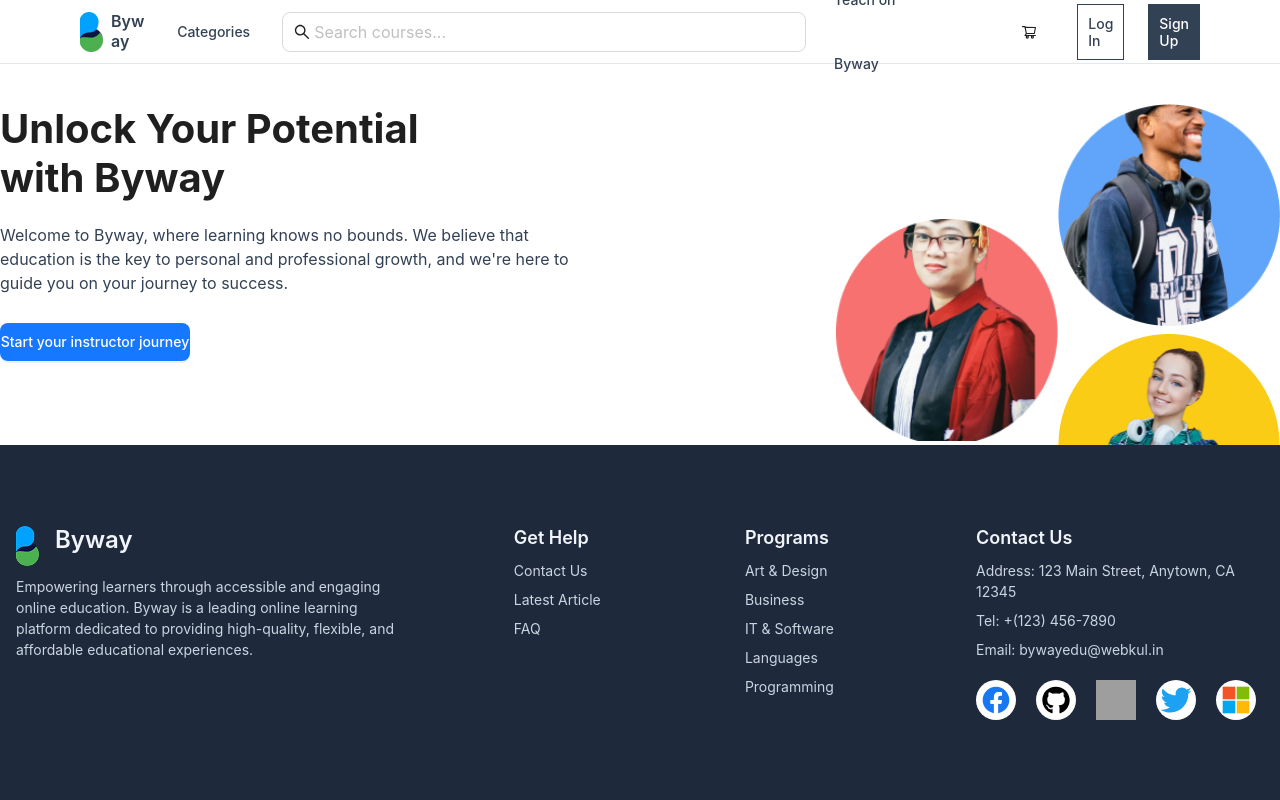
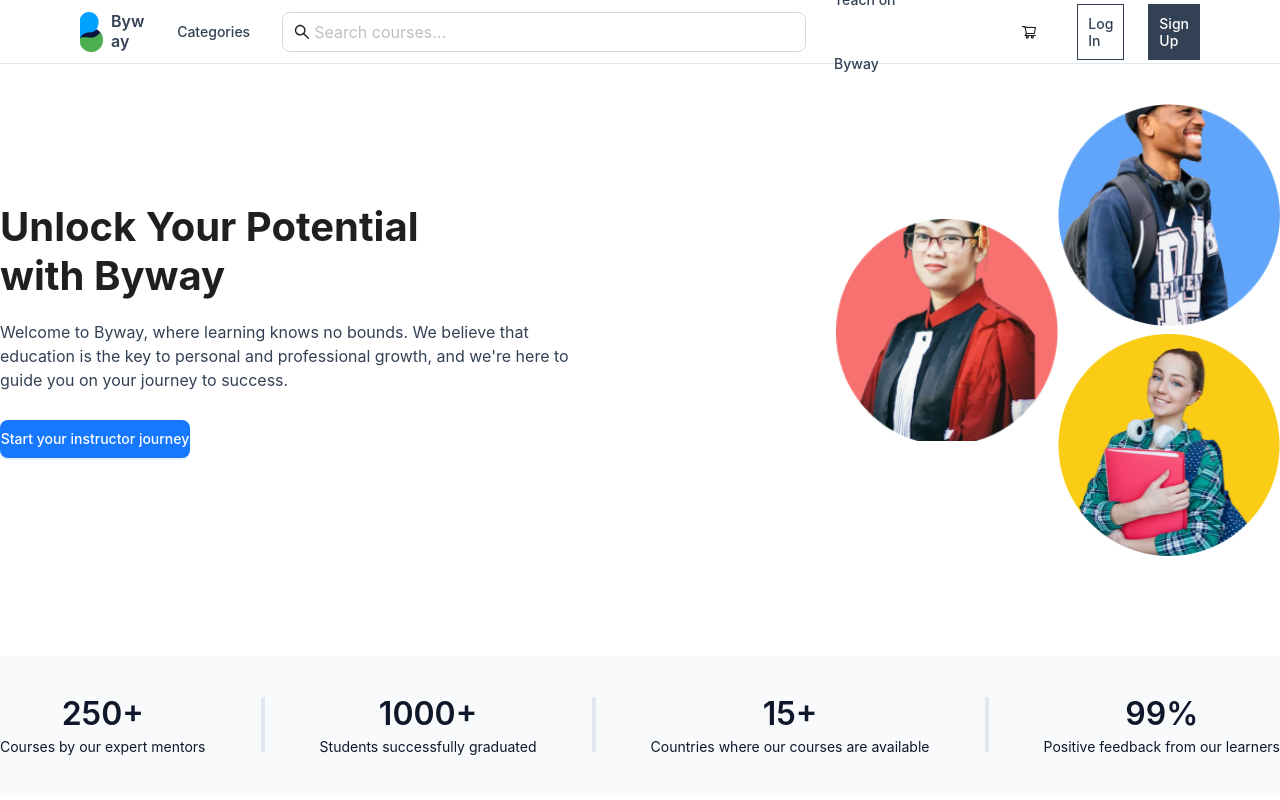
Before and after one commit to dumkaguv/ebs-internship, a React (Vite) app in the folder apps/ebs-internship/: page / in a window 1280 px wide. Shown: the top 800 px of the page. Built offline with nearby package versions, Linux system fonts and the light colour scheme; grey boxes are pictures that could not be loaded.

Commit message:
feat: add metrics component

```diff
--- a/apps/ebs-internship/src/assets/styles/globals/_globals.scss
+++ b/apps/ebs-internship/src/assets/styles/globals/_globals.scss
@@ -1,9 +1,3 @@
-html,
-body,
-#root {
-  height: 100dvh;
-}
-
 body {
   display: flex;
   flex-direction: column;
--- a/apps/ebs-internship/src/assets/styles/globals/_variables.scss
+++ b/apps/ebs-internship/src/assets/styles/globals/_variables.scss
@@ -8,6 +8,7 @@
   --color-dark: #000;
 
   --color-grey-border: #e2e8f0;
+  --color-grey-bg: #f8fafc;
 
   --transition-duration: 0.2s;
 }
--- a/apps/ebs-internship/src/components/Hero/Hero.tsx
+++ b/apps/ebs-internship/src/components/Hero/Hero.tsx
@@ -10,6 +10,7 @@
       <Container>
         <Flex
           justify="space-between"
+          align="center"
           gap={16}
         >
           <Flex
--- /dev/null
+++ b/apps/ebs-internship/src/components/Metrics/Metrics.tsx
@@ -0,0 +1,61 @@
+import { Container, Section } from "@/components";
+import styles from "./metrics.module.scss";
+import { Divider, Flex } from "antd";
+import { Fragment } from "react/jsx-runtime";
+
+const data = [
+  {
+    count: "250+",
+    description: "Courses by our expert mentors",
+  },
+  {
+    count: "1000+",
+    description: "Students successfully graduated",
+  },
+  {
+    count: "15+",
+    description: "Countries where our courses are available",
+  },
+  {
+    count: "99%",
+    description: "Positive feedback from our learners",
+  },
+] as const;
+
+const Metrics = () => {
+  return (
+    <Section className={styles.metrics}>
+      <Container>
+        <dl className={styles.metricsList}>
+          {data.map((item, i) => (
+            <Fragment key={item.description}>
+              <Flex
+                gap={6}
+                vertical
+                align="center"
+                justify="center"
+              >
+                <dt className={styles.metricsCount}>{item.count}</dt>
+                <dd className={styles.metricsDescription}>
+                  {item.description}
+                </dd>
+              </Flex>
+              {i !== data.length - 1 && (
+                <Divider
+                  type="vertical"
+                  size="large"
+                  style={{
+                    height: 55,
+                    alignSelf: "center",
+                  }}
+                />
+              )}
+            </Fragment>
+          ))}
+        </dl>
+      </Container>
+    </Section>
+  );
+};
+
+export default Metrics;
--- /dev/null
+++ b/apps/ebs-internship/src/components/Metrics/index.ts
@@ -0,0 +1 @@
+export { default as Metrics } from "./Metrics";
--- /dev/null
+++ b/apps/ebs-internship/src/components/Metrics/metrics.module.scss
@@ -0,0 +1,21 @@
+.metrics {
+  background-color: var(--color-grey-bg);
+  color: var(--color-grey-900);
+
+  &List {
+    display: flex;
+    justify-content: space-between;
+    align-items: center;
+    margin-bottom: 0;
+  }
+
+  &Count {
+    font-size: 32px;
+    font-weight: 600;
+  }
+
+  &Description {
+    font-size: 14px;
+    margin-bottom: 0;
+  }
+}
--- /dev/null
+++ b/apps/ebs-internship/src/components/Section.tsx
@@ -0,0 +1,16 @@
+import { FC, HTMLAttributes, PropsWithChildren } from "react";
+
+type Props = HTMLAttributes<HTMLDivElement>;
+
+const Section: FC<PropsWithChildren<Props>> = ({ children, ...props }) => {
+  return (
+    <section
+      style={{ marginBlock: "60px", paddingBlock: "40px" }}
+      {...props}
+    >
+      {children}
+    </section>
+  );
+};
+
+export default Section;
--- a/apps/ebs-internship/src/components/index.ts
+++ b/apps/ebs-internship/src/components/index.ts
@@ -2,4 +2,7 @@
 export { Footer } from "./Footer";
 export { Hero } from "./Hero";
 export { SocialIcons } from "./SocialIcons";
+export { Metrics } from "./Metrics";
+
 export { default as Container } from "./Container";
+export { default as Section } from "./Section";
--- a/apps/ebs-internship/src/pages/HomePage.tsx
+++ b/apps/ebs-internship/src/pages/HomePage.tsx
@@ -1,9 +1,10 @@
-import { Hero } from "@/components";
+import { Hero, Metrics } from "@/components";
 
 function HomePage() {
   return (
     <>
       <Hero />
+      <Metrics />
     </>
   );
 }
--- a/apps/ebs-internship/src/providers/AntDesignConfig.tsx
+++ b/apps/ebs-internship/src/providers/AntDesignConfig.tsx
@@ -16,6 +16,10 @@
             bodyBg: "rgb(255,255,255)",
             headerPadding: "0 80px",
           },
+          Divider: {
+            lineWidth: 4,
+            colorSplit: "rgb(226,232,240)",
+          },
         },
       }}
     >
```
